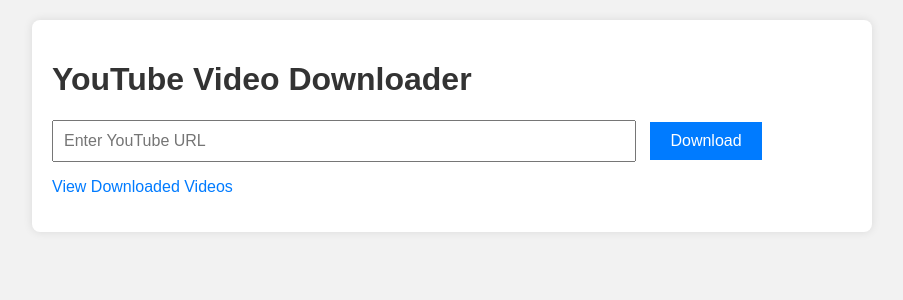
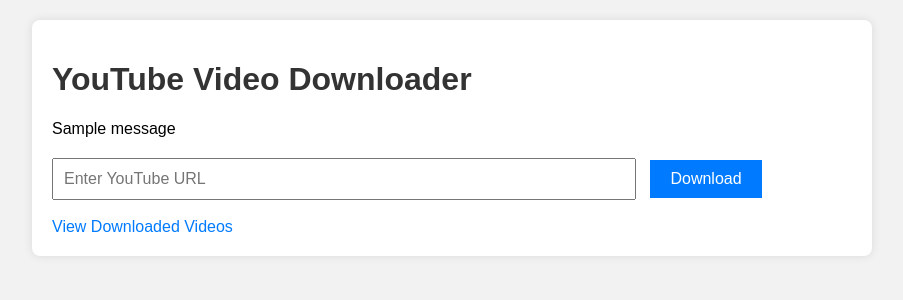
Before and after one commit to LordBeerus47/youtube-download, a Flask app: page / in a window 1280 px wide. Shown: the top 300 px of the page, without its empty margins (188-1091 px from the left). Run offline with Flask 2, Linux system fonts and the light colour scheme; one stand-in notice (Sample message) is shown.

Commit message:
try to get it to work

```diff
--- a/app.py
+++ b/app.py
@@ -1,9 +1,9 @@
-from flask import Flask, render_template, request, send_file, redirect, url_for
-
+from flask import Flask, render_template, request, send_file, redirect, url_for, flash
 from pytube import YouTube
 import os
 
 app = Flask(__name__)
+app.secret_key = 'your_secret_key'  # Required for flash messages
 
 # Define the path to the downloads folder
 DOWNLOADS_FOLDER = os.path.join(os.path.dirname(__file__), 'downloads')
@@ -27,11 +27,16 @@ def download():
     try:
         yt = YouTube(url)
         stream = yt.streams.filter(progressive=True, file_extension='mp4').first()
-        download_path = f"downloads/{yt.title}.mp4"
-        stream.download(output_path='downloads/', filename=f"{yt.title}.mp4")
-        return send_file(download_path, as_attachment=True)
+        if stream:
+            download_path = f"downloads/{yt.title}.mp4"
+            stream.download(output_path='downloads/', filename=f"{yt.title}.mp4")
+            return send_file(download_path, as_attachment=True)
+        else:
+            flash('The provided YouTube link is not compatible for download.', 'error')
+            return redirect(url_for('home'))
     except Exception as e:
         print(e)
+        flash('Error processing the YouTube link.', 'error')
         return redirect(url_for('home'))
 
 @app.route('/overview')
@@ -41,8 +46,12 @@ def overview():
 
 @app.route('/remove/<title>')
 def remove_video(title):
-    os.remove(f"downloads/{title}.mp4")
-
+    try:
+        os.remove(f"downloads/{title}.mp4")
+        flash(f'Video "{title}" has been removed.', 'success')
+    except Exception as e:
+        print(e)
+        flash(f'Error removing video "{title}".', 'error')
     return redirect(url_for('overview'))
 
 @app.route('/download_again/<title>')
--- a/static/css/styles.css
+++ b/static/css/styles.css
@@ -58,3 +58,9 @@ a:hover {
     text-decoration: underline;
     color: #0056b3;
 }
+
+.alert-error {
+    color: #721c24;
+    background-color: #f8d7da;
+    border-color: #f5c6cb;
+}
--- a/templates/index.html
+++ b/templates/index.html
@@ -2,18 +2,30 @@
 <html lang="en">
 <head>
     <meta charset="UTF-8">
-    <meta name="viewport" content="width=device-width, initial-scale=1.0">
     <title>YouTube Video Downloader</title>
     <link rel="stylesheet" href="{{ url_for('static', filename='css/styles.css') }}">
 </head>
 <body>
-    <div class="container">
+    <div class="container mt-5">
         <h1>YouTube Video Downloader</h1>
+
+        {% with messages = get_flashed_messages(with_categories=true) %}
+            {% if messages %}
+                {% for category, message in messages %}
+                    <div class="alert alert-{{ category }}">
+                        {{ message }}
+                    </div>
+                {% endfor %}
+            {% endif %}
+        {% endwith %}
+
         <form action="{{ url_for('download') }}" method="post">
             <input type="text" name="url" placeholder="Enter YouTube URL" required>
-            <button type="submit">Download</button>
+            <button type="submit" class="btn btn-primary">Download</button>
         </form>
-        <p><a href="{{ url_for('overview') }}">View Downloaded Videos</a></p>
+
+        <br>
+        <a href="{{ url_for('overview') }}" class="btn btn-info">View Downloaded Videos</a>
     </div>
 </body>
 </html>
```
Also changed, not shown: 4 other files.
